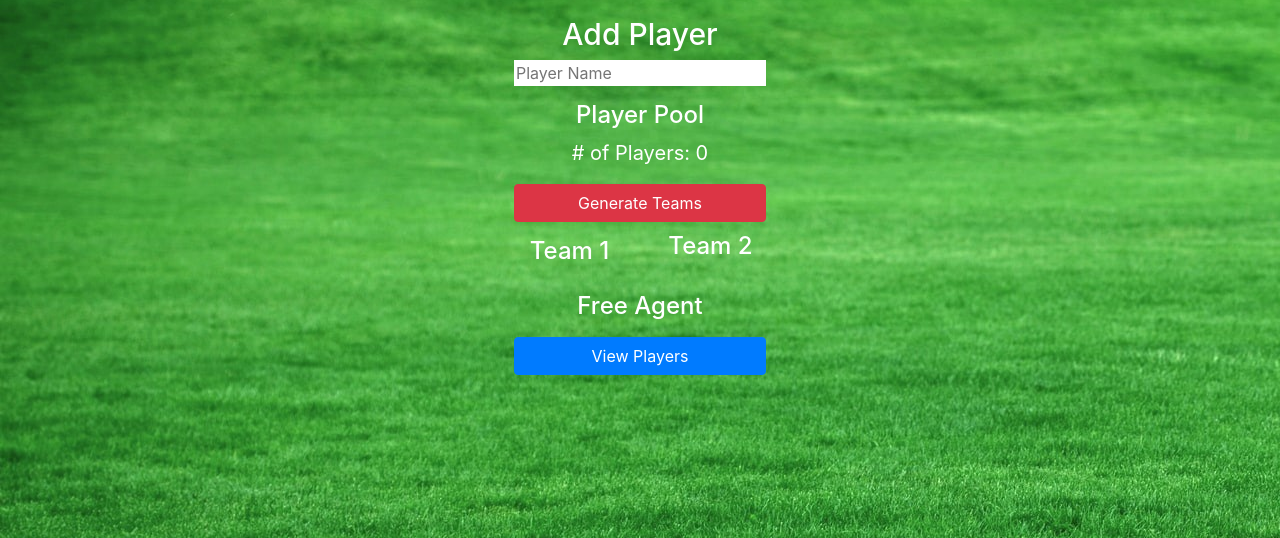
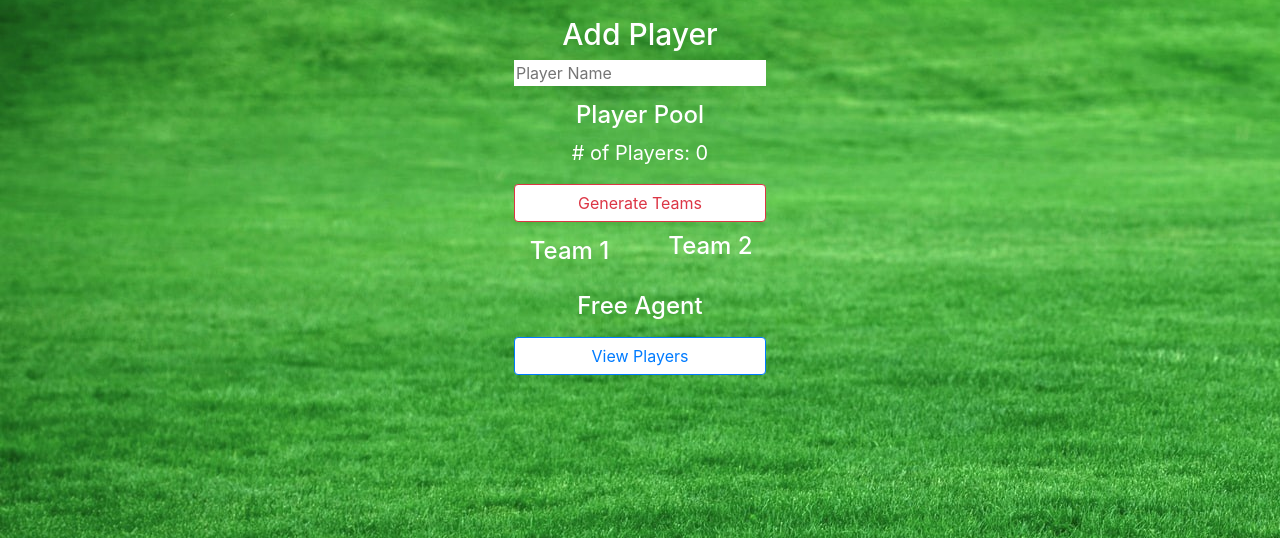
Before and after one commit to damparo/SummerClassic, a plain HTML site: page index.html in a window 1280 px wide. Shown: the part 262-800 px from the top of the page. Drawn offline with nearby package versions, Linux system fonts and the light colour scheme.

Commit message:
css - changed btn color

```diff
--- a/index.html
+++ b/index.html
@@ -42,7 +42,7 @@
 
           <ol id="roster-list"></ol>
 
-          <button type="button" class="btn btn-danger col-12" id="randomteams">
+          <button type="button" class="btn btn-outline-danger col-12" id="randomteams">
             Generate Teams
           </button>
 
@@ -68,7 +68,7 @@
 
           <ol id="loneplayer"></ol>
           <a href="players.html">
-            <button type="button" class="btn btn-primary col-12" id="playerview">
+            <button type="button" class="btn btn-outline-primary col-12" id="playerview">
               View Players
             </button>
           </a>
--- a/styles.css
+++ b/styles.css
@@ -69,6 +69,11 @@ input[type="text"] {
 #randomteams {
     /* margin-left: 20px;
     margin-right: 20px; */
+    background-color: white;
+
+}
+#randomteams:hover {
+background-color: #d9534f;
 }
 .zenter {
   text-align: center;
@@ -103,7 +108,12 @@ ol {
 }
 #playerview{
     margin-bottom: 5em;
+    background-color: white;
 }
+#playerview:hover{
+background-color: #0275d8;
+}
+
 /*
 #teamone-list {
   color: white;
```
